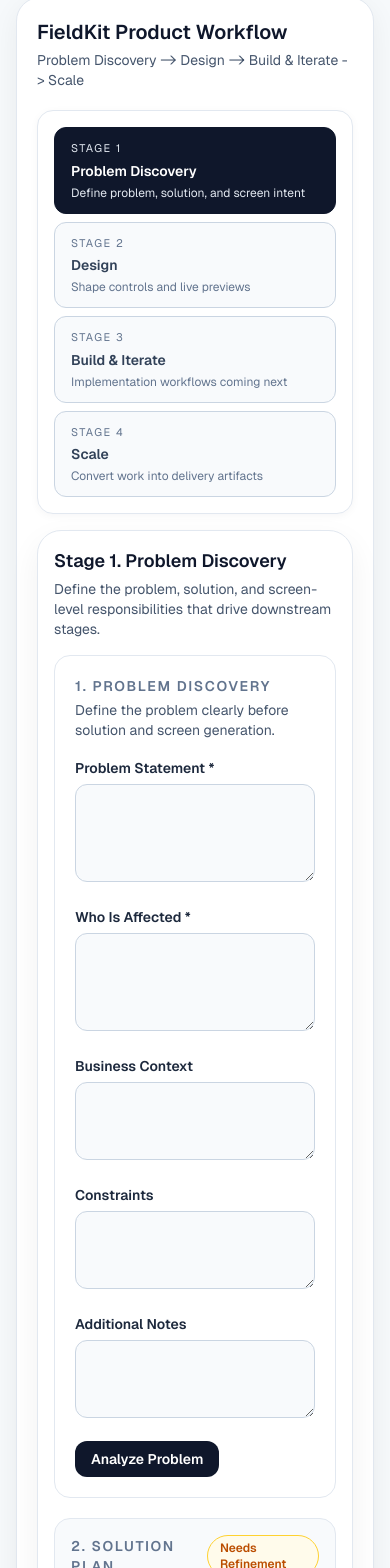
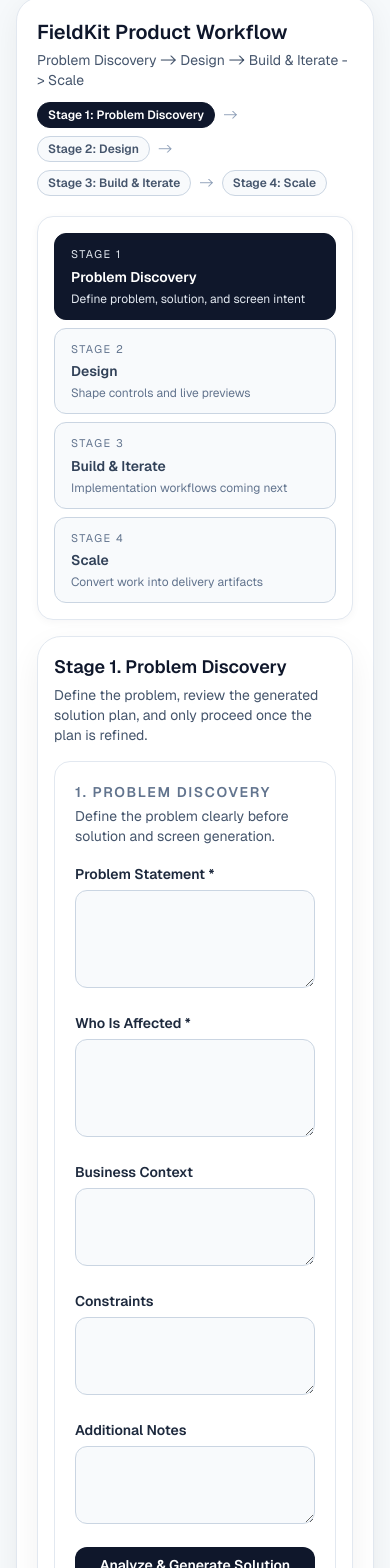
Before and after one commit to melvynsong/fieldkit, a Next.js app: page /workflow in a window 390 px wide. Shown: the part 363-1931 px from the top of the page. Built offline with nearby package versions, Linux system fonts and the light colour scheme.

Commit message:
Fix analyse flow and improve Stage 1 UX

```diff
--- a/app/workflow/page.tsx
+++ b/app/workflow/page.tsx
@@ -37,6 +37,12 @@ export default function WorkflowPage() {
     "scale",
   ];
   const stageIndex = stageOrder.indexOf(currentStage);
+  const simpleStageFlow: Array<{ id: WorkflowStage; label: string }> = [
+    { id: "problem-discovery", label: "Stage 1: Problem Discovery" },
+    { id: "design", label: "Stage 2: Design" },
+    { id: "build-iterate", label: "Stage 3: Build & Iterate" },
+    { id: "scale", label: "Stage 4: Scale" },
+  ];
 
   return (
     <main className="relative flex-1 bg-slate-100/60 px-4 py-8 sm:px-6 lg:px-10">
@@ -48,6 +54,23 @@ export default function WorkflowPage() {
           <p className="mt-1 text-sm text-slate-600">
             Problem Discovery -&gt; Design -&gt; Build &amp; Iterate -&gt; Scale
           </p>
+
+          <div className="mt-3 flex flex-wrap items-center gap-2 text-xs">
+            {simpleStageFlow.map((stage, index) => (
+              <div key={stage.id} className="flex items-center gap-2">
+                <span
+                  className={`rounded-full border px-2.5 py-1 font-semibold ${
+                    currentStage === stage.id
+                      ? "border-slate-900 bg-slate-900 text-white"
+                      : "border-slate-300 bg-slate-50 text-slate-600"
+                  }`}
+                >
+                  {stage.label}
+                </span>
+                {index < simpleStageFlow.length - 1 ? <span className="text-slate-400">-&gt;</span> : null}
+              </div>
+            ))}
+          </div>
 
           <div className="mt-5 space-y-4">
             <StageNavigation />
--- a/components/ProblemDiscoveryStage.tsx
+++ b/components/ProblemDiscoveryStage.tsx
@@ -1,39 +1,120 @@
 "use client";
 
+import { useEffect, useRef } from "react";
 import ProblemForm from "@/components/ProblemForm";
 import SolutionPlanEditor from "@/components/SolutionPlanEditor";
 import { useWorkflowStore } from "@/lib/workflowStore";
 
+function ListSection({ title, items }: { title: string; items: string[] }) {
+  return (
+    <article className="rounded-xl border border-slate-200 bg-white p-4">
+      <p className="text-xs font-semibold uppercase tracking-[0.11em] text-slate-500">{title}</p>
+      <ul className="mt-2 list-disc space-y-1 pl-5 text-sm text-slate-700">
+        {items.map((item) => (
+          <li key={item}>{item}</li>
+        ))}
+      </ul>
+    </article>
+  );
+}
+
 export default function ProblemDiscoveryStage() {
   const discovery = useWorkflowStore((state) => state.problemDiscovery);
+  const isAnalyzingProblem = useWorkflowStore((state) => state.isAnalyzingProblem);
+  const setCurrentStage = useWorkflowStore((state) => state.setCurrentStage);
+  const resultsRef = useRef<HTMLElement | null>(null);
+
+  useEffect(() => {
+    if (!discovery || isAnalyzingProblem) {
+      return;
+    }
+
+    resultsRef.current?.scrollIntoView({ behavior: "smooth", block: "start" });
+  }, [discovery, isAnalyzingProblem]);
 
   return (
     <section className="rounded-3xl border border-slate-200 bg-white p-4 shadow-[0_12px_32px_rgba(15,23,42,0.06)] sm:p-6">
       <header className="mb-4">
         <h2 className="text-lg font-semibold text-slate-900 sm:text-xl">Stage 1. Problem Discovery</h2>
         <p className="mt-1 text-sm text-slate-600">
-          Define the problem, solution, and screen-level responsibilities that drive downstream stages.
+          Define the problem, review the generated solution plan, and only proceed once the plan is refined.
         </p>
       </header>
 
       <ProblemForm />
-      <SolutionPlanEditor />
+
+      {isAnalyzingProblem ? (
+        <section className="mt-4 rounded-2xl border border-slate-200 bg-slate-50 p-4">
+          <p className="text-sm font-semibold text-slate-700">Analyzing problem and generating solution plan...</p>
+          <p className="mt-1 text-xs text-slate-500">Please wait while Stage 1 outputs are prepared.</p>
+        </section>
+      ) : null}
 
       {discovery ? (
-        <section className="mt-4 rounded-2xl border border-slate-200 bg-slate-50 p-4">
-          <h3 className="text-xs font-semibold uppercase tracking-[0.12em] text-slate-500">
-            Stage 1 Output Snapshot
-          </h3>
-          <div className="mt-3 grid gap-3 md:grid-cols-2">
-            <article className="rounded-lg border border-slate-200 bg-white p-3">
-              <p className="text-xs font-semibold uppercase tracking-wide text-slate-500">Real Problem</p>
-              <p className="mt-1 text-sm text-slate-700">{discovery.definition.realProblem}</p>
+        <section ref={resultsRef} className="mt-4 space-y-4 rounded-2xl border border-slate-200 bg-slate-50 p-4">
+          <header>
+            <h3 className="text-sm font-semibold uppercase tracking-[0.12em] text-slate-500">AI Problem Analysis</h3>
+          </header>
+
+          <article className="rounded-xl border border-slate-200 bg-white p-4">
+            <p className="text-xs font-semibold uppercase tracking-[0.11em] text-slate-500">Core Problem</p>
+            <p className="mt-2 text-sm text-slate-700">{discovery.analysis.coreProblem}</p>
+          </article>
+
+          <div className="grid gap-3 md:grid-cols-2">
+            <ListSection title="Root Causes" items={discovery.analysis.rootCauses} />
+            <ListSection title="Solution Directions" items={discovery.analysis.solutionDirections} />
+            <ListSection title="Assumptions" items={discovery.analysis.assumptions} />
+            <ListSection title="Unknowns" items={discovery.analysis.unknowns} />
+          </div>
+
+          <header>
+            <h3 className="text-sm font-semibold uppercase tracking-[0.12em] text-slate-500">Problem Definition</h3>
+          </header>
+
+          <div className="grid gap-3 md:grid-cols-2">
+            <article className="rounded-xl border border-slate-200 bg-white p-4 md:col-span-2">
+              <p className="text-xs font-semibold uppercase tracking-[0.11em] text-slate-500">Real Problem</p>
+              <p className="mt-2 text-sm text-slate-700">{discovery.definition.realProblem}</p>
             </article>
-            <article className="rounded-lg border border-slate-200 bg-white p-3">
-              <p className="text-xs font-semibold uppercase tracking-wide text-slate-500">Proposed Solution</p>
-              <p className="mt-1 text-sm text-slate-700">{discovery.hypothesis.solutionApproach}</p>
+            <article className="rounded-xl border border-slate-200 bg-white p-4">
+              <p className="text-xs font-semibold uppercase tracking-[0.11em] text-slate-500">Who Is Affected</p>
+              <p className="mt-2 text-sm text-slate-700">{discovery.definition.affectedAndWhy}</p>
+            </article>
+            <article className="rounded-xl border border-slate-200 bg-white p-4">
+              <p className="text-xs font-semibold uppercase tracking-[0.11em] text-slate-500">If We Do Nothing</p>
+              <p className="mt-2 text-sm text-slate-700">{discovery.definition.inactionImpact}</p>
+            </article>
+            <article className="rounded-xl border border-slate-200 bg-white p-4 md:col-span-2">
+              <p className="text-xs font-semibold uppercase tracking-[0.11em] text-slate-500">Validation Approach</p>
+              <p className="mt-2 text-sm text-slate-700">{discovery.definition.simplestValidation}</p>
             </article>
           </div>
+
+          <SolutionPlanEditor />
+
+          <section className="rounded-xl border border-slate-200 bg-white p-4">
+            <p className="text-xs font-semibold uppercase tracking-[0.11em] text-slate-500">Checkpoint Action</p>
+            <p className="mt-1 text-sm text-slate-600">
+              Review and refine the solution plan before moving to Stage 2 Design.
+            </p>
+            <div className="mt-3 flex flex-wrap gap-2">
+              <button
+                type="button"
+                onClick={() => setCurrentStage("problem-discovery")}
+                className="rounded-lg border border-slate-300 bg-white px-4 py-2 text-sm font-semibold text-slate-700"
+              >
+                Refine Solution
+              </button>
+              <button
+                type="button"
+                onClick={() => setCurrentStage("design")}
+                className="rounded-lg bg-slate-900 px-4 py-2 text-sm font-semibold text-white"
+              >
+                Proceed to Design
+              </button>
+            </div>
+          </section>
         </section>
       ) : null}
     </section>
--- a/components/ProblemForm.tsx
+++ b/components/ProblemForm.tsx
@@ -77,7 +77,7 @@ export default function ProblemForm() {
         disabled={isLoading}
         className="mt-4 rounded-xl bg-slate-900 px-4 py-2 text-sm font-semibold text-white disabled:opacity-60"
       >
-        {isLoading ? "Analyzing..." : "Analyze Problem"}
+        {isLoading ? "Analyzing & Generating..." : "Analyze & Generate Solution Plan"}
       </button>
     </section>
   );
--- a/components/SolutionPlanEditor.tsx
+++ b/components/SolutionPlanEditor.tsx
@@ -4,22 +4,19 @@ import { useWorkflowStore } from "@/lib/workflowStore";
 
 export default function SolutionPlanEditor() {
   const plan = useWorkflowStore((state) => state.solutionPlan);
-  const hasDesign = useWorkflowStore((state) => Boolean(state.designSystem));
   const generationReady = useWorkflowStore((state) => state.generationReady);
-  const isGenerating = useWorkflowStore((state) => state.isGeneratingScreens);
   const setSolutionText = useWorkflowStore((state) => state.setSolutionText);
   const setPlannedScreenCount = useWorkflowStore((state) => state.setPlannedScreenCount);
   const updatePlannedScreen = useWorkflowStore((state) => state.updatePlannedScreen);
   const addPlannedScreen = useWorkflowStore((state) => state.addPlannedScreen);
   const removePlannedScreen = useWorkflowStore((state) => state.removePlannedScreen);
   const movePlannedScreen = useWorkflowStore((state) => state.movePlannedScreen);
-  const generateSingleScreen = useWorkflowStore((state) => state.generateSingleScreen);
 
   return (
     <section className="mt-5 rounded-2xl border border-slate-200 bg-slate-50 p-4">
       <div className="flex items-center justify-between gap-3">
         <h2 className="text-sm font-semibold uppercase tracking-[0.12em] text-slate-500">
-          2. Solution Plan
+          Solution Plan (Review Before Design)
         </h2>
         <span
           className={`rounded-full border px-3 py-1 text-xs font-semibold ${
@@ -133,17 +130,6 @@ export default function SolutionPlanEditor() {
                     className="mt-1 w-full rounded-lg border border-slate-300 bg-white px-2 py-1.5 text-sm"
                   />
                 </label>
-
-                {hasDesign ? (
-                  <button
-                    type="button"
-                    onClick={() => void generateSingleScreen(screen.id)}
-                    disabled={isGenerating}
-                    className="mt-2 rounded-lg border border-slate-300 bg-white px-3 py-1.5 text-xs font-semibold text-slate-700 disabled:opacity-60"
-                  >
-                    {isGenerating ? "Generating..." : "Generate This Screen"}
-                  </button>
-                ) : null}
               </article>
             ))}
           </div>
--- a/lib/workflowStore.ts
+++ b/lib/workflowStore.ts
@@ -835,7 +835,7 @@ export const useWorkflowStore = create<WorkflowStore>((set, get) => ({
           problemDiscovery: payload.data,
           solutionPlan,
           selectedScreenId: solutionPlan.screens[0]?.id ?? null,
-          currentStage: "design",
+          currentStage: "problem-discovery",
           generationReady,
           isAnalyzingProblem: false,
           error: null,
```
